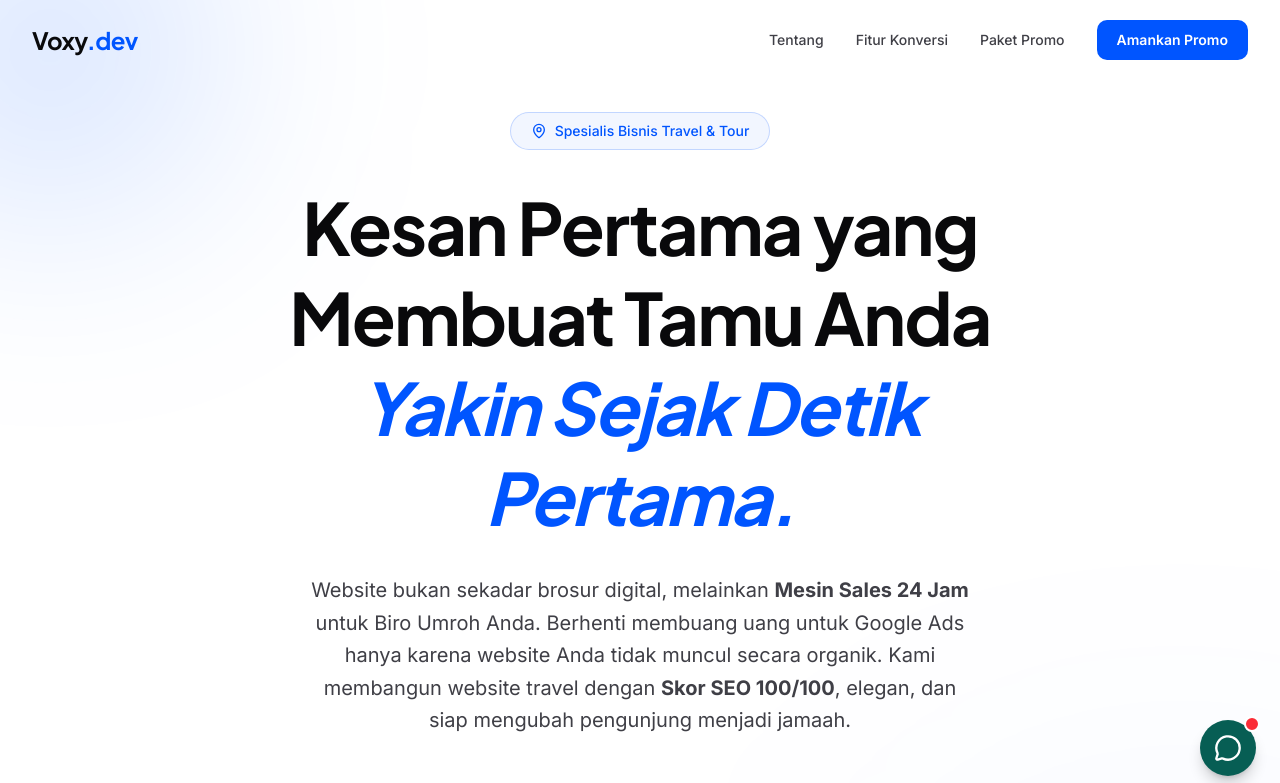
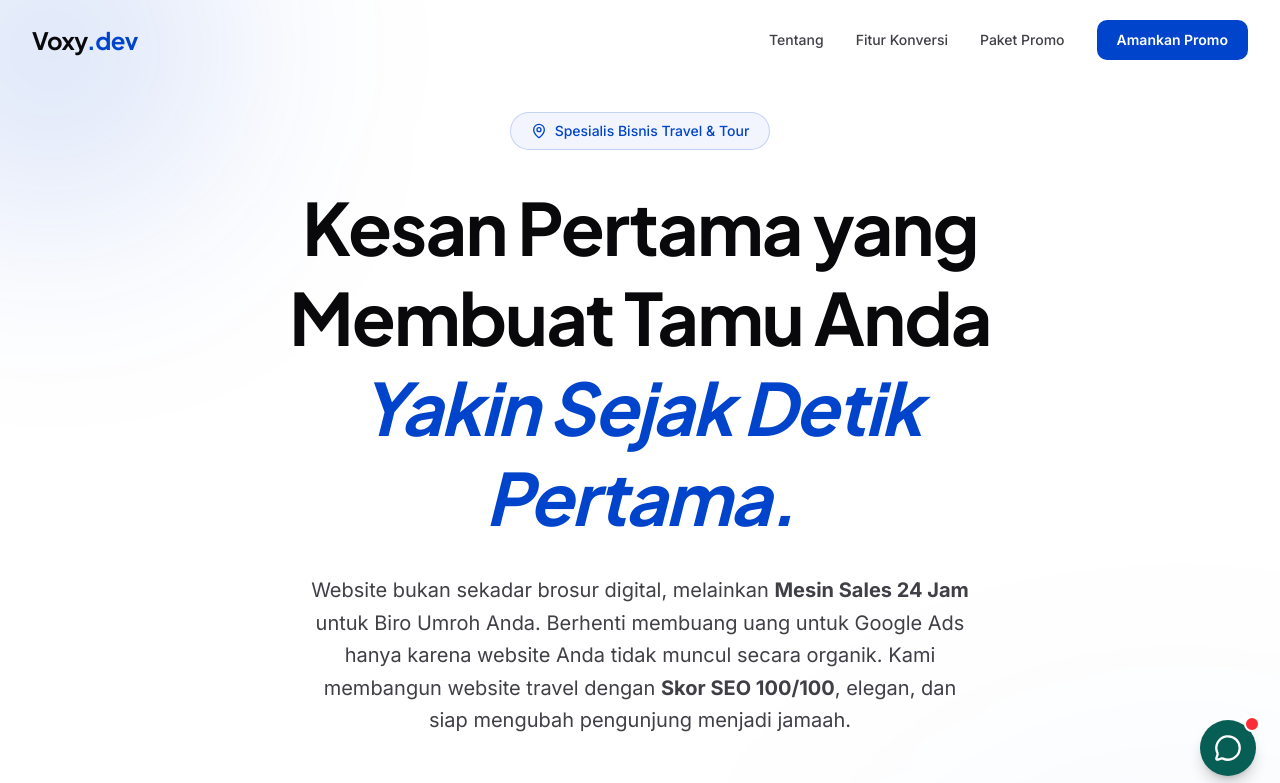
Before and after one commit to damosfxa/landingpage, a Next.js app: page / in a window 1280 px wide. Shown: the top 783 px of the page. Built offline with nearby package versions, Linux system fonts and the light colour scheme.

Commit message:
perf: remove framer motion from hero LCP for instant load and darken primary color for AAA contrast

```diff
--- a/src/app/globals.css
+++ b/src/app/globals.css
@@ -9,7 +9,7 @@
   --card-foreground: #09090B;
   --popover: #FFFFFF;
   --popover-foreground: #09090B;
-  --primary: #0055FF; /* Vibrant, modern tech blue (High Conversion) */
+  --primary: #0044CC; /* Darker modern tech blue for strict WCAG AA/AAA contrast ratio */
   --primary-foreground: #FFFFFF;
   --secondary: #F4F4F5; /* Crisp light gray for alternating sections */
   --secondary-foreground: #09090B;
--- a/src/components/sections/hero.tsx
+++ b/src/components/sections/hero.tsx
@@ -1,5 +1,5 @@
 "use client"
-import { motion } from "framer-motion"
+
 import { ArrowRight, MessageCircle, MapPin } from "lucide-react"
 import Image from "next/image"
 
@@ -30,35 +30,30 @@ export function HeroSection() {
       <div className="absolute top-[-100px] left-[-100px] w-[300px] h-[300px] bg-primary/20 blur-[120px] rounded-full z-0" />
       <div className="absolute bottom-[-100px] right-[-100px] w-[400px] h-[400px] bg-primary/10 blur-[160px] rounded-full z-0" />
 
-      <motion.div
-        variants={containerVariants}
-        initial="hidden"
-        animate="visible"
-        className="relative z-10 text-center max-w-3xl space-y-8"
+      <div
+        className="relative z-10 text-center max-w-3xl space-y-8 animate-in fade-in slide-in-from-bottom-8 duration-1000"
       >
-        <motion.div variants={itemVariants}>
+        <div>
           <span className="inline-flex items-center gap-2 rounded-full border border-primary/20 bg-primary/5 px-5 py-2 text-sm font-medium text-primary">
             <MapPin className="h-4 w-4" />
             Spesialis Bisnis Travel & Tour
           </span>
-        </motion.div>
+        </div>
 
-        <motion.h1
-          variants={itemVariants}
+        <h1
           className="font-serif text-5xl md:text-6xl lg:text-7xl font-bold leading-tight tracking-tight text-foreground"
         >
           Kesan Pertama yang Membuat Tamu Anda <br />
           <span className="text-primary italic">Yakin Sejak Detik Pertama.</span>
-        </motion.h1>
+        </h1>
 
-        <motion.p
-          variants={itemVariants}
+        <p
           className="text-lg md:text-xl text-muted-foreground max-w-2xl mx-auto leading-relaxed"
         >
           Website bukan sekadar brosur digital, melainkan <strong>Mesin Sales 24 Jam</strong> untuk Biro Umroh Anda. Berhenti membuang uang untuk Google Ads hanya karena website Anda tidak muncul secara organik. Kami membangun website travel dengan <strong>Skor SEO 100/100</strong>, elegan, dan siap mengubah pengunjung menjadi jamaah.
-        </motion.p>
+        </p>
 
-        <motion.div variants={itemVariants} className="flex flex-col sm:flex-row justify-center gap-4 pt-4">
+        <div className="flex flex-col sm:flex-row justify-center gap-4 pt-4">
           <a
             href="https://wa.me/6285111601910?text=Halo%20Voxy%2C%20saya%20tertarik%20konsultasi%20untuk%20pembuatan%20website%20travel%20premium.%20Bisa%20dibantu%3F"
             target="_blank"
@@ -75,15 +70,11 @@ export function HeroSection() {
             Lihat Pilihan Paket
             <ArrowRight className="h-5 w-5" />
           </a>
-        </motion.div>
-      </motion.div>
+        </div>
+      </div>
 
-      {/* Feature Highlights underneath */}
-      <motion.div
-        initial={{ opacity: 0, y: 40 }}
-        animate={{ opacity: 1, y: 0 }}
-        transition={{ delay: 1, duration: 0.8, ease: "easeOut" as const }}
-        className="relative z-10 grid grid-cols-1 md:grid-cols-3 mt-20 w-full max-w-4xl gap-6"
+      <div
+        className="relative z-10 grid grid-cols-1 md:grid-cols-3 mt-20 w-full max-w-4xl gap-6 animate-in fade-in slide-in-from-bottom-12 duration-1000 delay-500 fill-mode-both"
       >
         {[
           { iconSrc: "/icons/globe.svg", title: "Desain Mewah & Responsif" },
@@ -99,7 +90,7 @@ export function HeroSection() {
             </h2>
           </div>
         ))}
-      </motion.div>
+      </div>
     </section>
   )
 }
```
